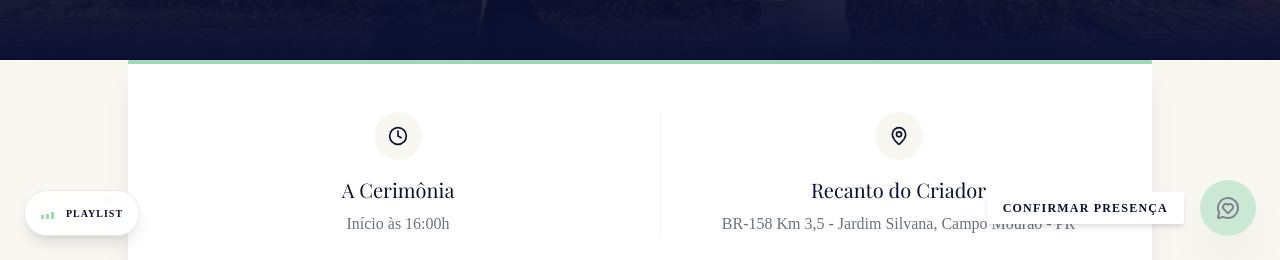
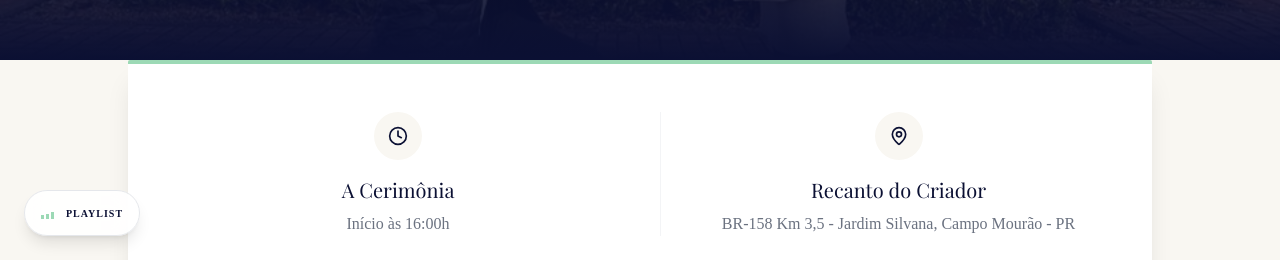
Before and after one commit to viniloobo/casamento-Raquel-e-Claudio, a plain HTML site: page index.html in a window 1280 px wide. Shown: the part 540-800 px from the top of the page. Drawn offline with nearby package versions, Linux system fonts and the light colour scheme; a web font is replaced by a local one.

Commit message:
Update index.html

```diff
--- a/index.html
+++ b/index.html
@@ -420,15 +420,6 @@
         <span class="text-[10px] font-bold uppercase tracking-widest">Playlist</span>
     </a>
 
-    <a href="https://wa.me/5511999999999?text=Ol%C3%A1!%20Gostaria%20de%20confirmar%20minha%20presen%C3%A7a." target="_blank" class="fixed bottom-6 right-6 z-40 group flex items-center gap-4">
-        <span class="bg-white text-navy px-4 py-2 rounded-sm shadow-md text-xs font-bold uppercase tracking-widest hidden md:block">
-            Confirmar Presen&ccedil;a
-        </span>
-        <div class="bg-mint text-navy p-4 rounded-full shadow-2xl pulse-green hover:bg-navy hover:text-white transition duration-300">
-            <i data-lucide="message-circle-heart" class="w-6 h-6"></i>
-        </div>
-    </a>
-
     <div id="modal" class="fixed inset-0 z-[60] hidden bg-navy/90 backdrop-blur-sm flex items-center justify-center p-4 fade-in">
         <div class="bg-white w-full max-w-sm p-0 rounded-sm overflow-hidden shadow-2xl relative">
             <div class="bg-navy p-6 text-center text-white relative">
```
